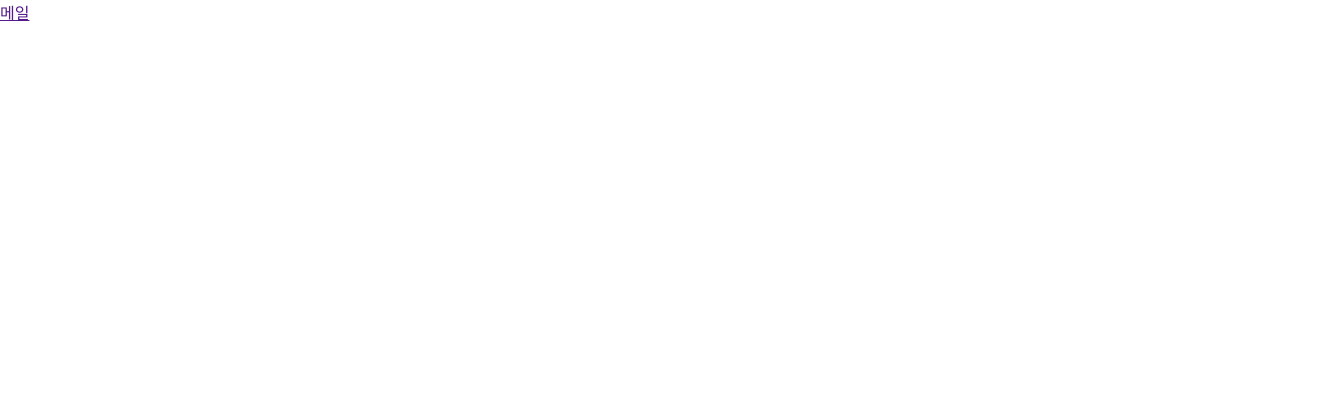
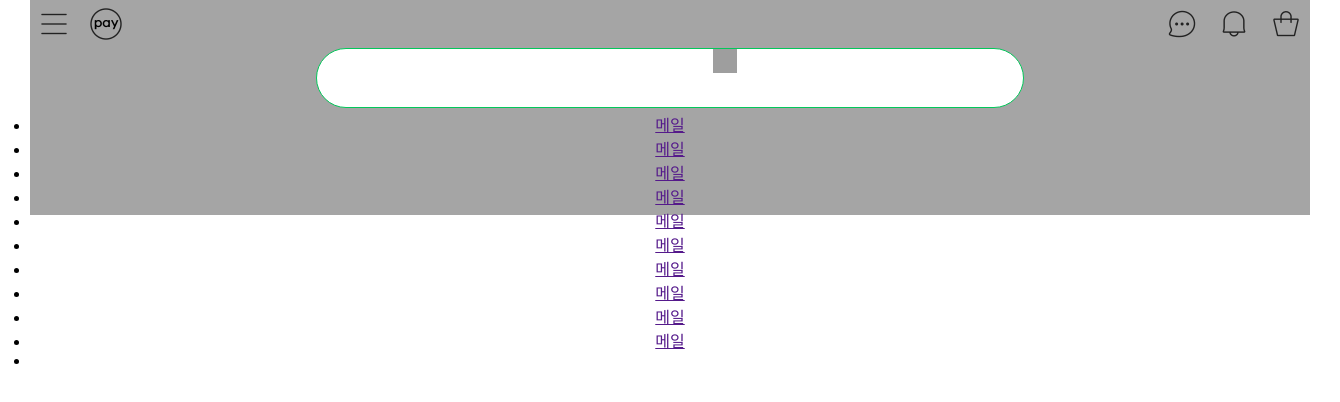
Before and after one commit to bigbattery-git/Naver_CloneCoding, a plain HTML site: page index.html in a window 1280 px wide. Shown: the whole page, 1340 px wide, since content can reach past the window. Drawn offline with Linux system fonts and the light colour scheme; grey boxes are pictures that could not be loaded.

Commit message:
상단바 완성, 검색창 만드는 중

```diff
--- a/index.css
+++ b/index.css
@@ -70,3 +70,85 @@
   --color_shop: #9858f5;
   --color_shop_rgb: 152, 88, 245;
 }
+
+#wrap{
+  min-width: 1340px;
+  color : --color_body;
+  text-align: center;
+}
+
+#header{
+  display: inline-block;
+  width: 1280px;
+  height:215px;
+  background-color: rgb(165, 165, 165);
+}
+
+/* 버튼 관련 css */
+#header-buttons-left{
+  width:640px;
+  float : left;
+  text-align: left;
+}
+#header-buttons-right{
+  width:640px;
+  display: inline-block;
+  text-align: right;
+}
+#header>[id*="buttons"]>button{
+  background: none;
+  border: none;
+  display: inline-block;
+  width: 48px;
+  height: 48px;
+  padding : 8px
+}
+#header>[id*="buttons"]>button:hover{
+  border-radius: 50%;
+  background-color: var(--color_button_border);
+  cursor: pointer;
+}
+#header>[id*="buttons"]>button>[id$=icon]{
+  background-image: url(./img/naverUI.png);
+  background-repeat: no-repeat;
+  width: 32px;
+  height: 32px;
+  background-size: 443px 424px;
+}
+#header-hamberger-icon{
+  background-position: -285px -214px;
+}
+#header-pay-icon{
+  background-position: -33px -287px;
+}
+#header-navertalk-icon{
+  background-position: -165px -287px;
+}
+#header-alrat-icon{
+  background-position: -246px -229px;
+}
+#header-shoping-icon{
+  background-position: -99px -287px;
+}
+/* 검색창 관련 css */
+#header-search{
+  text-align: center;
+}
+#header-searchbar-background{
+  display: inline-block;
+  width:708px;
+  height: 60px;
+  border : 1px solid #03c75a;
+  border-radius: 33px;
+  background-color: #ffffff;
+}
+#header-searchbar-linknaver{
+  width: 67px;
+  height: 58px;
+  position: absolute;
+}
+#header-searchbar-linknaver-icon{
+  float : right;
+  width: 24px;
+  height: 24px;
+}
--- a/index.html
+++ b/index.html
@@ -10,25 +10,30 @@
 <body>
   <div id="wrap">
     <div id="header">
-      <div id="header-hamberger">
-
+      <div id="header-buttons-left">
+        <button type="button" id="header-hamberger">
+          <div id="header-hamberger-icon"></div>
+        </button>
+        <button type="button" id="header-pay">
+          <div id="header-pay-icon"></div>
+        </button>
       </div>
-      <div id="header-pay">
-
+      <div id="header-buttons-right">
+        <button type="button" id="header-navertalk">
+          <div id="header-navertalk-icon"></div>
+        </button>
+        <button type="button" id="header-alrat">
+          <div id="header-alrat-icon"></div>
+        </button>
+        <button type="button" id="header-shoping">
+          <div id="header-shoping-icon"></div>
+        </button>
       </div>
-      <div id="header-naverTalk">
-
-      </div>
-      <div id="header-alrat">
-
-      </div>
-      <div id="header-shoping">
-
-      </div>
-      <div id="header-searchbar">
-        <div id="header-searchbar-linknaver">
-
-        </div>
+      <div id="header-search">
+        <div id="header-searchbar-background">
+          <a href="https://www.naver.com/" id="header-searchbar-linknaver">
+            <img src="http://www.w3.org/2000/svg" alt="" id="header-searchbar-linknaver-icon">
+          </a>
           <div id="header-searchbar-textarea">
 
           </div>
@@ -42,6 +47,7 @@
 
           </div>
         </div>
+      </div>
       <div id="header-nav">
         <ul>
           <li>
@@ -50,16 +56,65 @@
               <span class="service_name">메일</span>
             </a>
           </li>
-          <li></li>
-          <li></li>
-          <li></li>
-          <li></li>
-          <li></li>
-          <li></li>
-          <li></li>
-          <li></li>
-          <li></li>
-          <li></li>
+          <li>
+            <a href="">
+              <span class="service_icon type_mail"></span>
+              <span class="service_name">메일</span>
+            </a>
+          </li>
+          <li>
+            <a href="">
+              <span class="service_icon type_mail"></span>
+              <span class="service_name">메일</span>
+            </a>
+          </li>
+          <li>
+            <a href="">
+              <span class="service_icon type_mail"></span>
+              <span class="service_name">메일</span>
+            </a>
+          </li>
+          <li>
+            <a href="">
+              <span class="service_icon type_mail"></span>
+              <span class="service_name">메일</span>
+            </a>
+          </li>
+          <li>
+            <a href="">
+              <span class="service_icon type_mail"></span>
+              <span class="service_name">메일</span>
+            </a>
+          </li>
+          <li>
+            <a href="">
+              <span class="service_icon type_mail"></span>
+              <span class="service_name">메일</span>
+            </a>
+          </li>
+          <li>
+            <a href="">
+              <span class="service_icon type_mail"></span>
+              <span class="service_name">메일</span>
+            </a>
+          </li>
+          <li>
+            <a href="">
+              <span class="service_icon type_mail"></span>
+              <span class="service_name">메일</span>
+            </a>
+          </li>
+          <li>
+            <a href="">
+              <span class="service_icon type_mail"></span>
+              <span class="service_name">메일</span>
+            </a>
+          </li>
+          <li>
+            <a href="">
+              <span class="service_icon type_mail"></span>
+            </a>
+          </li>
         </ul>
       </div>
     </div>
```
Lines whose indentation alone changed are shown as unchanged.
